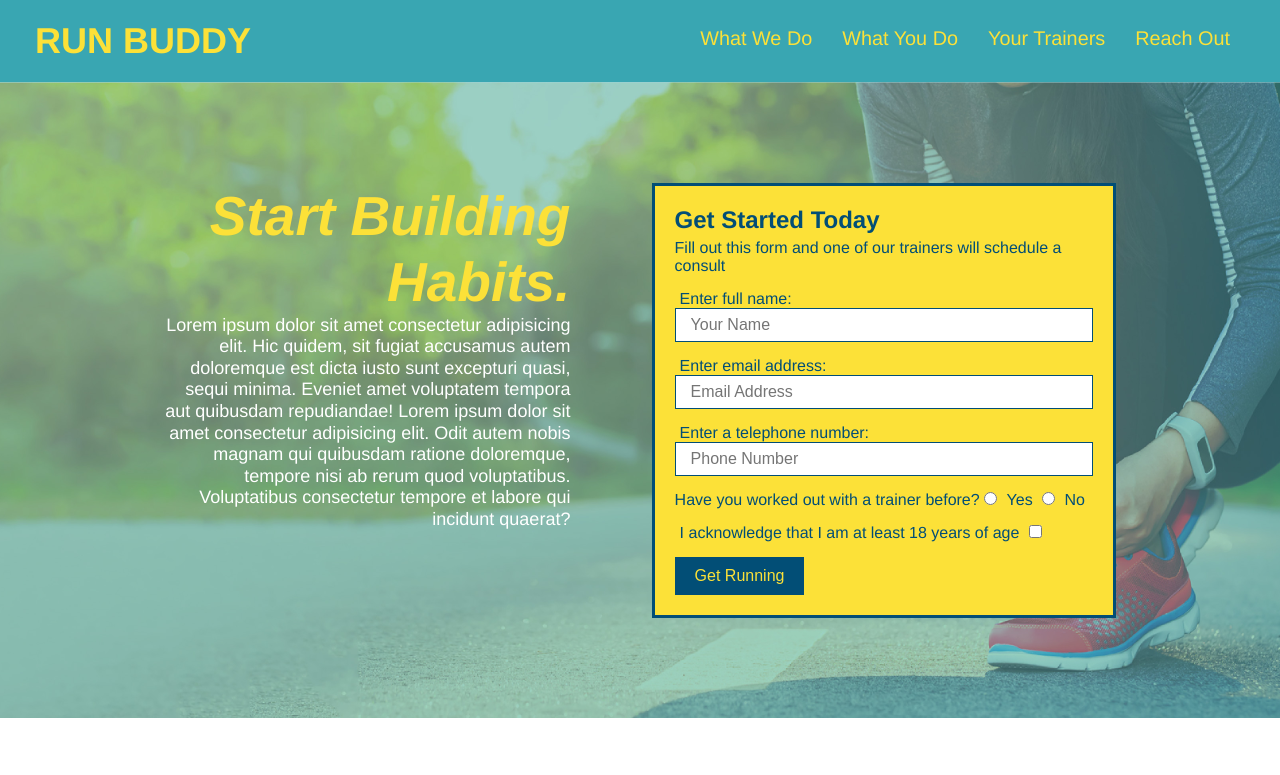
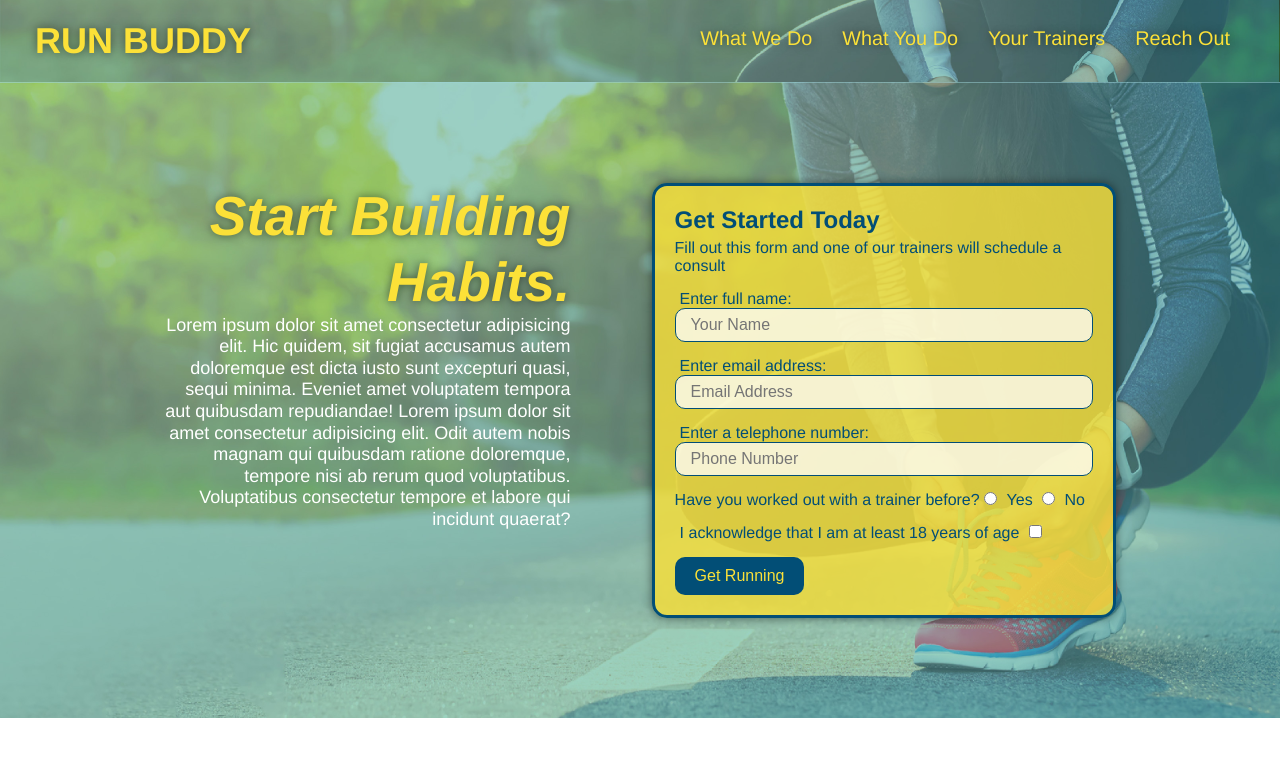
Before and after one commit to ReeceDevenney/run-buddy, a plain HTML site: page index.html in a window 1280 px wide. Shown: the top 775 px of the page. Drawn offline with Linux system fonts and the light colour scheme.

Commit message:
added shadows, border radius, transparency, and psuedo selectors

```diff
--- a/assets/css/style.css
+++ b/assets/css/style.css
@@ -17,6 +17,14 @@ header {
     display: flex;
     justify-content: space-between;
     flex-wrap: wrap;
+    position: -webkit-sticky;
+    position: sticky;
+    top: 0;
+    background-image: url("../images/hero-bg.jpg");
+    background-size: cover;
+    background-position: center;
+    background-attachment: fixed;
+    background-position: 80%;
 }
 
 header h1 {
@@ -24,6 +32,7 @@ header h1 {
     font-size: 36px;
     color: #fce138;
     margin: 0;
+    text-shadow: 0 0 10px rgba(0, 0, 0, 0.5);
 }
 
 header a {
@@ -47,6 +56,14 @@ header nav ul li a {
     padding: 10px 15px;
     font-weight: lighter;
     font-size: 1.55vw;
+    text-shadow: 0 0 10px rgba(0, 0, 0, 0.5);
+}
+
+header nav ul li a:hover {
+  background: #fce138;
+  color: #024e76;
+  border-radius: 15px;
+  text-shadow: none;
 }
 
 /*section*/
@@ -64,6 +81,8 @@ section {
     justify-content: center;
     flex-wrap: wrap;
     align-items: flex-start;
+    background-attachment: fixed;
+    background-position: 80%;
 }
 
 .hero-cta {
@@ -79,15 +98,18 @@ section {
   font-style: italic;
   font-size: 55px;
   color: #fce138;
+  text-shadow: 0 0 10px rgba(0, 0, 0, 0.5);
 }
 
 .hero-form {
     color: #024e76;
-    background-color: #fce138;
+    background-color: rgba(252, 225, 56, .8);
     padding: 20px;
     border: solid 3px #024e76;
     width: 40%;
     margin: 3.5%;
+    box-shadow: 0 0 10px rgba(0, 0, 0, 0.5);
+    border-radius: 15px;
 }
 
 .hero-form h3 {
@@ -103,6 +125,19 @@ section {
     margin: 0px 5px;
 }
 
+.hero-form button {
+  background-color: #024e76;
+  color: #fce138;
+  padding: 10px 20px;
+  font-size: 16px;
+  border: none;
+  border-radius: 10px;
+}
+
+.hero-form button:hover {
+  background-color: #39a6b2;
+}
+
 .form-input {
     border: 1px solid #024e76;
     display: block;
@@ -111,14 +146,13 @@ section {
     color: #024e76;
     width: 100%;
     margin-bottom: 15px;
+    border-radius: 10px;
+    background-color: rgba(255,255,255, 0.75);
 }
 
-button {
-    background-color: #024e76;
-    color: #fce138;
-    padding: 10px 20px;
-    font-size: 16px;
-    border: none;
+.form-input:focus {
+  background-color: rgba(255,255,255, 1);
+  outline: none;
 }
 
 /*what we do section*/
@@ -163,15 +197,18 @@ button {
     margin-top: 10px;
   }
 
-  .step {
+   .step {
     margin: 50px auto;
     padding-bottom: 50px;
     width: 80%;
-    border-bottom: 1px solid #39a6b2;
     display: flex;
     flex-wrap: wrap;
     align-items: center;
     justify-content: space-between;
+  }
+
+  .step:not(:last-child) {
+    border-bottom: 1px solid #39a6b2;
   }
 
   .step-text p {
@@ -304,6 +341,13 @@ button {
     width: 100%;
     margin-bottom: 15px;
     margin-top: 5px;
+    border-radius: 10px;
+    background-color: rgba(255,255,255, 0.75);
+  }
+
+  .contact-form input:focus, .contact-form textarea:focus {
+    background-color: rgba(255,255,255, 1);
+    outline: none;
   }
 
   .contact-form button {
@@ -314,6 +358,12 @@ button {
     text-align: center;
     padding: 15px 0;
     font-size: 16px;
+    border-radius: 10px;
+  }
+
+  .contact-form button:hover {
+    color: #fce138;
+    background: #39a6b2;
   }
 
   /*footer*/
@@ -358,6 +408,7 @@ footer a {
   header {
     padding-bottom: 0;
     justify-content: center;
+    position: relative;
   }
 
   header h1 {
```
